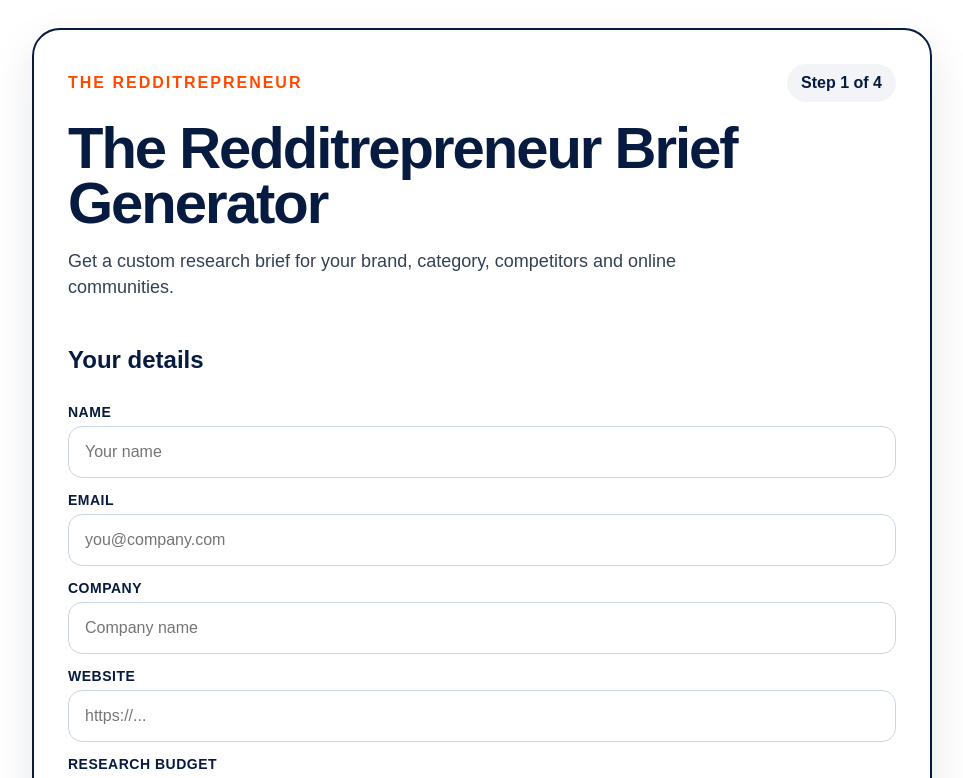
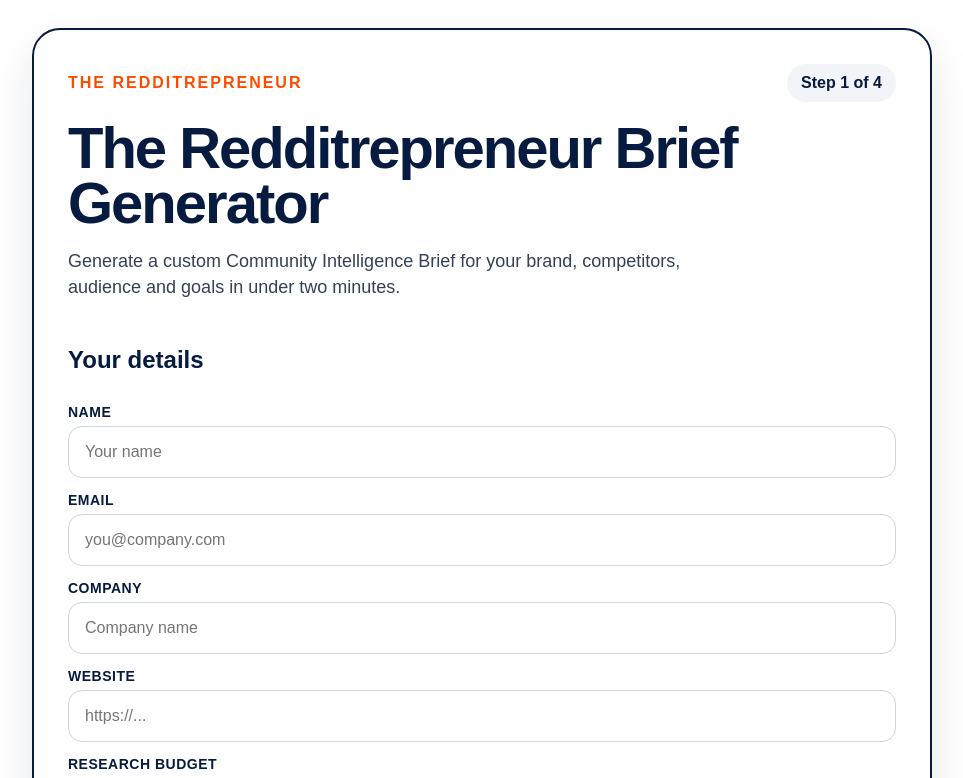
Before and after one commit to theredditrepreneur/reddit-brief-generator., a React (Vite) app in the folder client/: page / in a window 1280 px wide. Shown: the top 778 px of the page, without its empty margins (158-1121 px from the left). Built offline with nearby package versions, Linux system fonts and the light colour scheme.

Commit message:
Update main.jsx

```diff
--- a/client/src/main.jsx
+++ b/client/src/main.jsx
@@ -120,7 +120,9 @@
 
         <h1>The Redditrepreneur Brief Generator</h1>
         <p className="sub">
-          Get a custom research brief for your brand, category, competitors and online communities.
+         <p>
+  Generate a custom Community Intelligence Brief for your brand, competitors, audience and goals in under two minutes.
+</p>
         </p>
 
         {!brief && (
```
